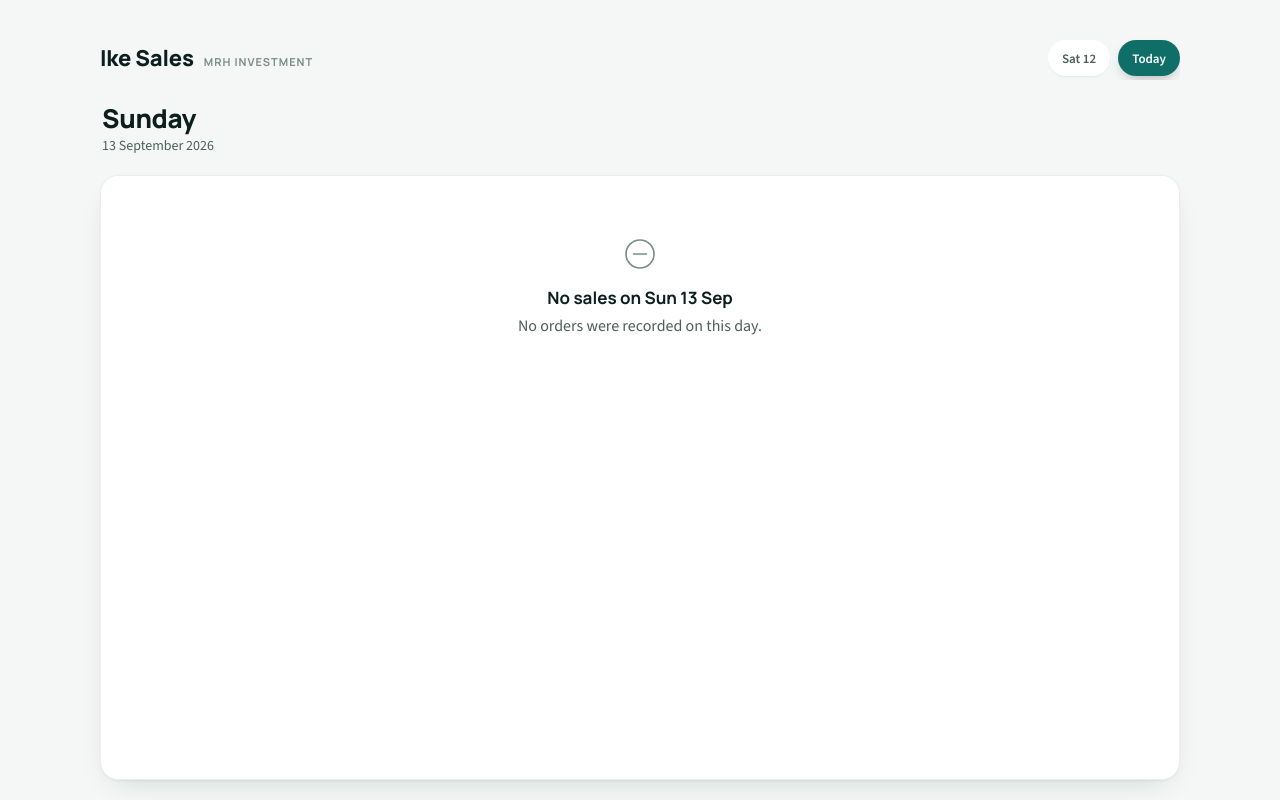
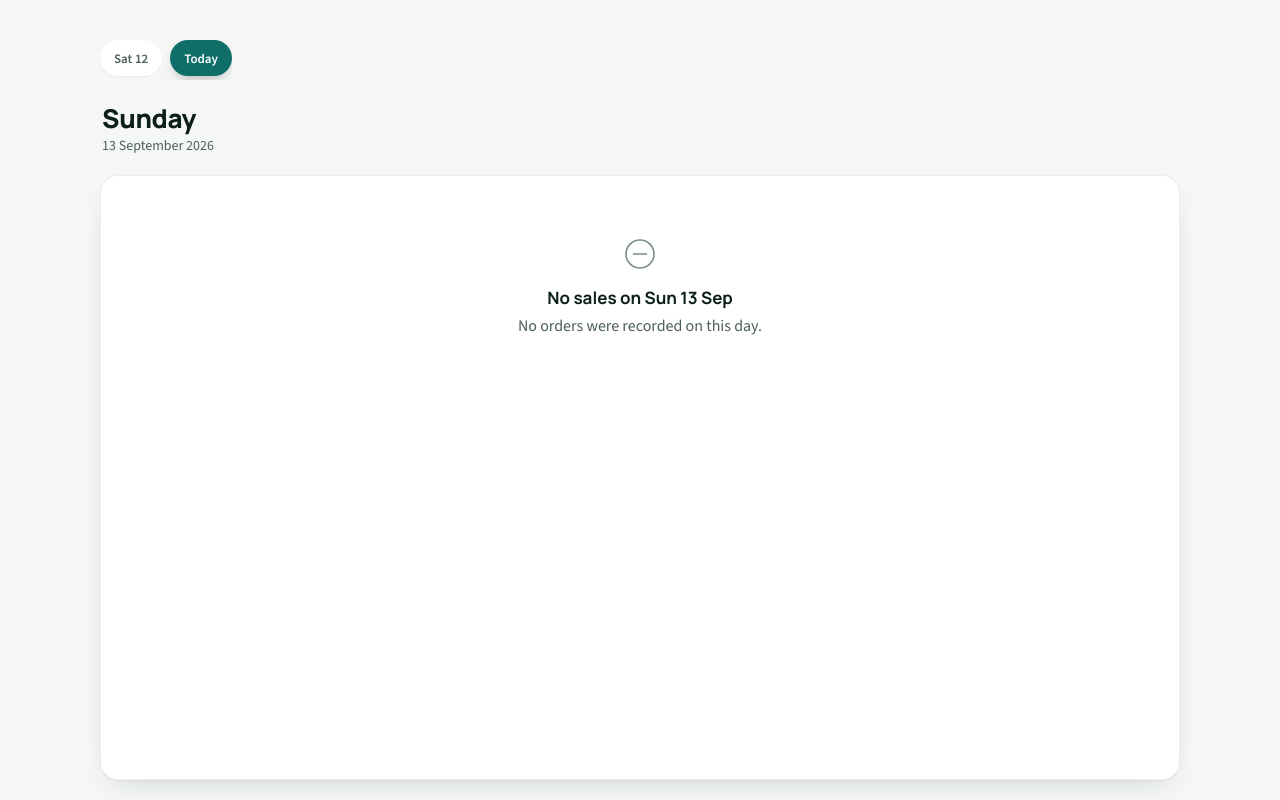
Before and after one commit to yuki-uthman/ike-sales, a plain HTML site: page index.html in a window 1280 px wide. Drawn offline with nearby package versions, Linux system fonts and the light colour scheme.

Commit message:
style: remove the Ike Sales / MRH Investment header
Co-Authored-By: Claude Sonnet 5 <noreply@anthropic.com>
Claude-Session: https://claude.ai/code/session_018n7VmvQpk1WbrYXuHSXfFL

```diff
--- a/index.html
+++ b/index.html
@@ -39,9 +39,6 @@
 
   .shell { flex: 1; min-height: 0; display: flex; flex-direction: column; gap: 12px; padding: 18px 16px 10px; width: 100%; max-width: 1160px; margin: 0 auto; }
   .topbar { display: flex; flex-direction: column; gap: 12px; }
-  .brand { display: flex; align-items: baseline; gap: 10px; }
-  .eyebrow { font-family: Manrope, sans-serif; font-weight: 700; font-size: 11px; letter-spacing: 0.09em; text-transform: uppercase; color: var(--ink3); }
-  .title { font-family: Manrope, sans-serif; font-weight: 800; font-size: 18px; letter-spacing: -0.01em; }
   .pillswrap { position: relative; min-width: 0; }
   .pills { display: flex; gap: 8px; overflow-x: auto; scrollbar-width: none; padding: 4px 0; }
   .fade { position: absolute; top: 0; bottom: 0; left: 0; width: 96px; background: linear-gradient(90deg, var(--bg) 0%, var(--bg) 38%, rgba(244,247,246,0) 100%); pointer-events: none; transition: opacity 0.25s; opacity: 0; }
@@ -104,8 +101,7 @@
 
   @media (min-width: 900px) {
     .shell { padding: 36px 40px 20px; gap: 20px; }
-    .topbar { flex-direction: row; align-items: center; justify-content: space-between; }
-    .title { font-size: 22px; }
+    .topbar { flex-direction: row; align-items: center; justify-content: flex-start; }
     .content { grid-template-columns: repeat(2, minmax(0, 1fr)); grid-template-rows: minmax(0, 1fr); gap: 22px; }
     .hero { padding: 28px 28px 22px; }
     .dayname { font-size: 26px; }
@@ -126,10 +122,6 @@
 <div class="app" id="app" tabindex="0">
   <div class="shell">
     <div class="topbar">
-      <div class="brand">
-        <span class="title">Ike Sales</span>
-        <span class="eyebrow">MRH Investment</span>
-      </div>
       <div class="pillswrap">
         <div class="pills" id="pills"></div>
         <div class="fade" id="fade"></div>
@@ -454,7 +446,7 @@
 
   // ---- Boot ----
   function showMessage(msg) {
-    document.querySelector('.shell').innerHTML = '<div class="brand" style="margin-bottom:8px"><span class="title">Ike Sales</span><span class="eyebrow">MRH Investment</span></div><div class="state-msg">' + escapeHtml(msg) + '</div>';
+    document.querySelector('.shell').innerHTML = '<div class="state-msg">' + escapeHtml(msg) + '</div>';
   }
 
   fetch('./data/sales.json', { cache: 'no-store' })
```
